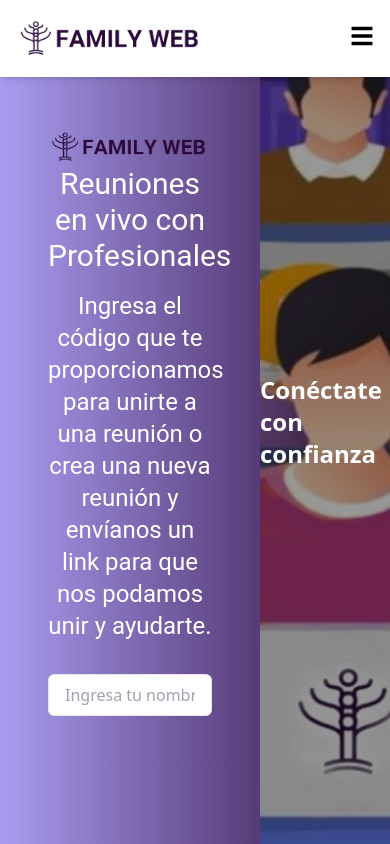
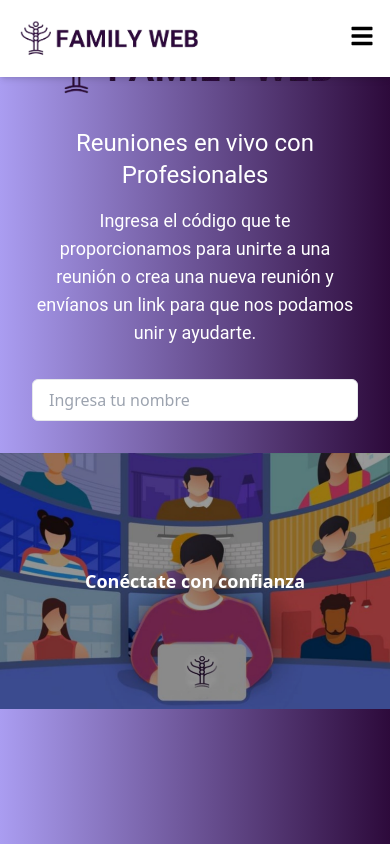
Before and after one commit to AndresMatuk/family-web, a Next.js app: page /videoCall in a window 390 px wide. Built offline with nearby package versions, Linux system fonts and the light colour scheme.

Commit message:
video call responsive

```diff
--- a/src/app/videoCall/page.tsx
+++ b/src/app/videoCall/page.tsx
@@ -17,30 +17,29 @@ export default function VideoCall() {
   }, [setFullName]);
 
   return (
-    <div className="flex w-full h-screen bg-gradient-to-r from-[#aa9df1] to-[#2d0a3b]"
-    >
+    <div className="flex flex-col lg:flex-row w-full h-screen bg-gradient-to-r from-[#aa9df1] to-[#2d0a3b]">
       {/* Sección izquierda: Contenido */}
-      <div className="w-2/3 p-12 flex flex-col justify-center">
+      <div className="lg:w-2/3 w-full p-8 lg:p-12 flex flex-col justify-center">
         <motion.div
           className="text-center"
           initial={{ opacity: 0, x: -50 }}
           animate={{ opacity: 1, x: 0 }}
           transition={{ duration: 0.8 }}
         >
-
-          <div className="flex items-center justify-center">
+          <div className="flex items-center justify-center mb-6">
             <Image
               src="/icons/iconText.png"
-    width={500}
-    height={700}
+              width={300}
+              height={300}
               alt="Imagen 1"
+              className="max-w-full"
             />
           </div>
 
-          <h2 className="text-white font-roboto text-3xl mb-4">
+          <h2 className="text-white font-roboto text-2xl md:text-3xl mb-4">
             Reuniones en vivo con Profesionales
           </h2>
-          <p className="text-white font-roboto text-2xl max-w-xl mx-auto mb-8">
+          <p className="text-white font-roboto text-lg md:text-2xl max-w-xl mx-auto mb-8">
             Ingresa el código que te proporcionamos para unirte a una reunión o crea una nueva reunión y envíanos un link para que nos podamos unir y ayudarte.
           </p>
         </motion.div>
@@ -58,9 +57,9 @@ export default function VideoCall() {
             className="border rounded-md px-4 py-2 w-full text-black focus:outline-none focus:ring-2 focus:ring-blue-500"
             placeholder="Ingresa tu nombre"
           />
-          {fullName && fullName.length >=1 && (
+          {fullName && fullName.length >= 1 && (
             <>
-              <div className="flex gap-4">
+              <div className="flex flex-col md:flex-row gap-4">
                 <input
                   type="text"
                   id="roomid"
@@ -70,7 +69,7 @@ export default function VideoCall() {
                   placeholder="Ingresa la room ID para unirte"
                 />
                 <button
-                    className="rounded-md bg-[#421575] px-10 py-[11px] text-sm font-medium text-white focus:outline-none sm:w-auto"
+                  className="rounded-md bg-[#421575] px-10 py-[11px] text-sm font-medium text-white focus:outline-none sm:w-auto disabled:opacity-50"
                   onClick={() => router.push(`/room/${roomID}`)}
                   disabled={!roomID}
                 >
@@ -91,14 +90,16 @@ export default function VideoCall() {
       </div>
 
       {/* Sección derecha: Imagen */}
-      <div className="w-1/3 bg-cover bg-center" style={{ backgroundImage: 'url(/fondos/fondo7.jpeg)' }}>
+      <div className="lg:w-1/3 w-full bg-cover bg-center h-64 lg:h-auto" style={{ backgroundImage: 'url(/fondos/fondo7.jpeg)' }}>
         <motion.div
           initial={{ opacity: 0 }}
           animate={{ opacity: 1 }}
           transition={{ duration: 1 }}
           className="h-full w-full bg-black bg-opacity-40 flex items-center justify-center"
         >
-          <p className="text-white text-2xl font-semibold">Conéctate con confianza</p>
+          <p className="text-white text-lg md:text-2xl font-semibold text-center px-4">
+            Conéctate con confianza
+          </p>
         </motion.div>
       </div>
     </div>
```
Lines whose indentation alone changed are shown as unchanged.
